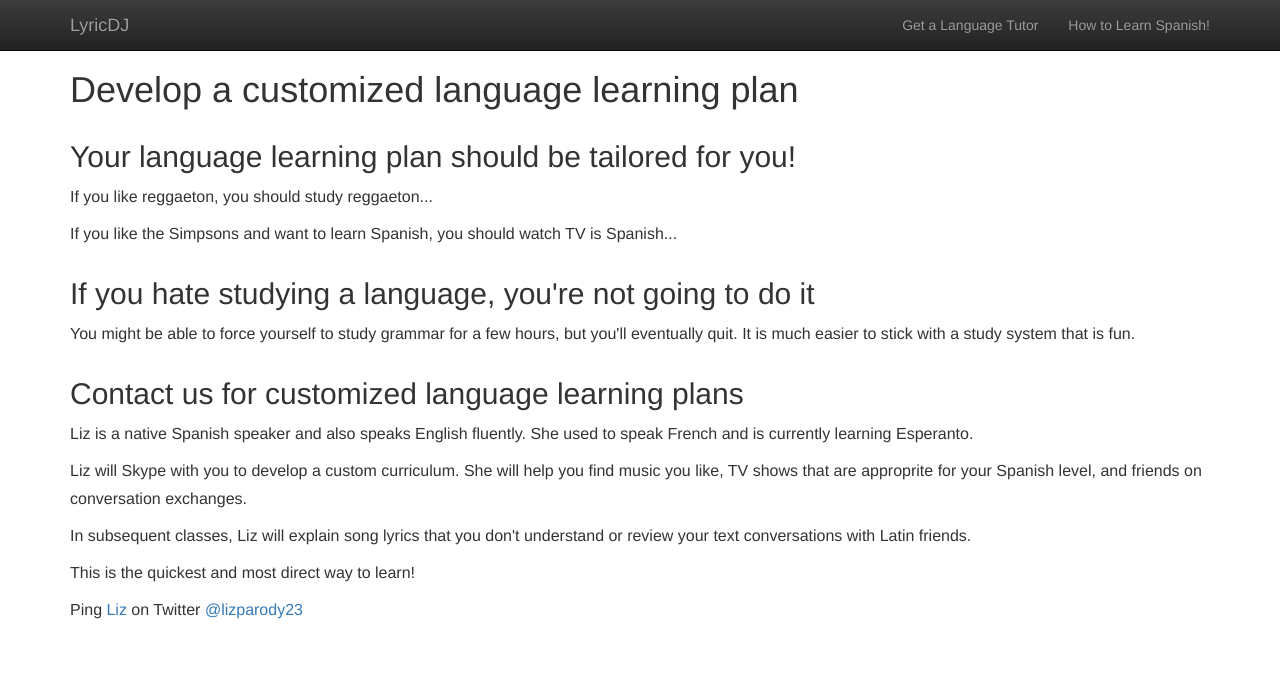
After one commit to MrPowers/song_quizzer, a Node server app: page /language-tutor in a window 1280 px wide. The commit adds this page. Shown: the top 682 px of the page. Run offline with Node 20, Linux system fonts and the light colour scheme; some libraries are stand-ins or nearby versions.

Commit message:
Add a language-tutor page to get some clients

```diff
--- a/app.js
+++ b/app.js
@@ -48,6 +48,13 @@ app.get('/', function(request, response) {
 
 app.get('/learn-spanish-music-television-movies', function(request, response) {
   response.render('learn_spanish', {
+    showLanguageFilter: false,
+    showDifficultyFilter: false
+  });
+})
+
+app.get('/language-tutor', function(request, response) {
+  response.render('language_tutor', {
     showLanguageFilter: false,
     showDifficultyFilter: false
   });
--- /dev/null
+++ b/views/language_tutor.ejs
@@ -0,0 +1,40 @@
+<!DOCTYPE html>
+<html>
+  <head>
+    <% include partials/head %>
+    <% include partials/google_analytics %>
+    <link rel='stylesheet' href='/stylesheets/article.css' />
+    <script type="text/javascript" src="/javascripts/filter.js"></script>
+  </head>
+  <body>
+    <% include partials/navbar %>
+
+<div class="container">
+  <h1>Develop a customized language learning plan</h1>
+
+  <h2 class="col-md-12">Your language learning plan should be tailored for you!</h2>
+
+  <p>If you like reggaeton, you should study reggaeton...</p>
+
+  <p>If you like the Simpsons and want to learn Spanish, you should watch TV is Spanish...</p>
+
+  <h2 class="col-md-12">If you hate studying a language, you're not going to do it</h2>
+
+  <p>You might be able to force yourself to study grammar for a few hours, but you'll eventually quit.  It is much easier to stick with a study system that is fun.</p>
+
+  <h2 class="col-md-12">Contact us for customized language learning plans</h2>
+
+  <p>Liz is a native Spanish speaker and also speaks English fluently.  She used to speak French and is currently learning Esperanto.</p>
+
+  <p>Liz will Skype with you to develop a custom curriculum.  She will help you find music you like, TV shows that are approprite for your Spanish level, and friends on conversation exchanges.</p>
+
+  <p>In subsequent classes, Liz will explain song lyrics that you don't understand or review your text conversations with Latin friends.</p>
+
+  <p>This is the quickest and most direct way to learn!</p>
+
+  <p>Ping <a href="https://twitter.com/lizparody23">Liz</a> on Twitter <a href="https://twitter.com/lizparody23">@lizparody23</a></p>
+
+</div>
+
+  </body>
+</html>
--- a/views/learn_spanish.ejs
+++ b/views/learn_spanish.ejs
@@ -21,6 +21,8 @@
   <p>How did I become fluent?</p>
 
   <p>I listened to music, watched TV, and found a Colombian girlfriend.</p>
+
+  <a href="/language-tutor" class="btn btn-info btn-lg" role="button">Click here to develop a custom Spanish learning plan</a>
 
   <h2 class="col-md-12">Music</h2>
 
@@ -112,6 +114,8 @@
   <p>Figure out what study method works for you and is not a chore.</p>
 
   <p>Start watching TV, making friends, or listen to music and have fun.  Learning Spanish should be awesome!</p>
+
+  <a href="/language-tutor" class="btn btn-info btn-lg" role="button">Click here to develop a custom Spanish learning plan</a>
 </div>
 
   </body>
--- a/views/partials/navbar.ejs
+++ b/views/partials/navbar.ejs
@@ -12,6 +12,9 @@
 
     <div id="navbar" class="collapse navbar-collapse">
       <ul class="nav navbar-nav navbar-right">
+        <li>
+          <a href="/language-tutor">Get a Language Tutor</a>
+        </li>
         <li>
           <a href="/learn-spanish-music-television-movies">How to Learn Spanish!</a>
         </li>
```
